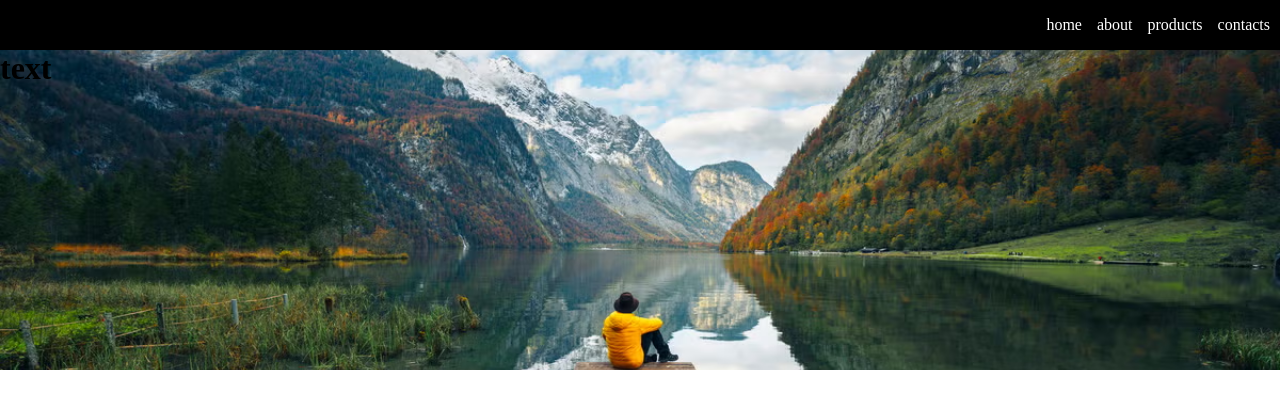
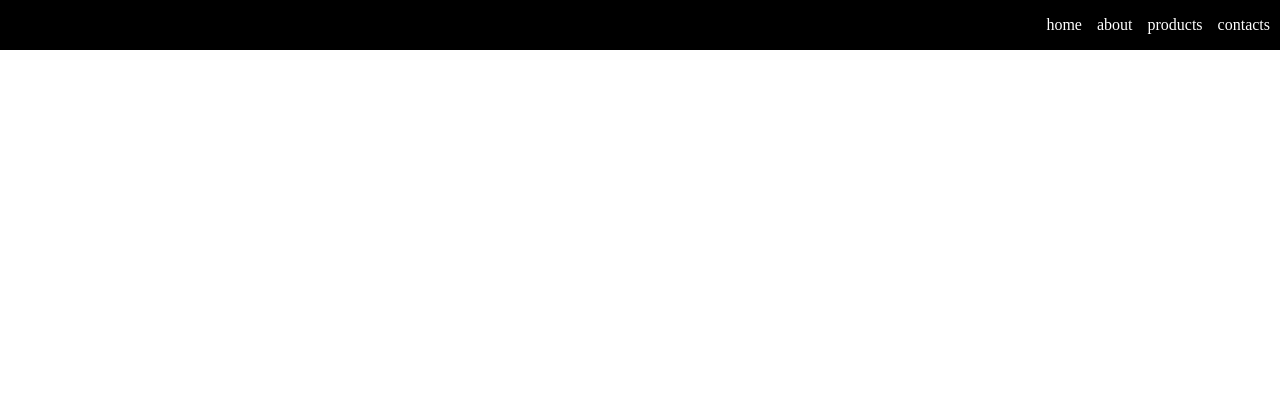
Before and after one commit to jdayxjr/N315-nav-challenge, a website with bundled scripts: page index.html in a window 1280 px wide. Built offline with nearby package versions, Linux system fonts and the light colour scheme.

Commit message:
home page html

```diff
--- a/index.html
+++ b/index.html
@@ -23,10 +23,6 @@
         </div>
     </nav>
 
-    <div class="mainContent">
-        <h1>text</h1>
-    </div>
-
 
     <script type="module" src="https://unpkg.com/ionicons@7.1.0/dist/ionicons/ionicons.esm.js"></script>
     <script nomodule src="https://unpkg.com/ionicons@7.1.0/dist/ionicons/ionicons.js"></script>
```
Also changed, not shown: pages/home.html (added, +3 -0 lines).
